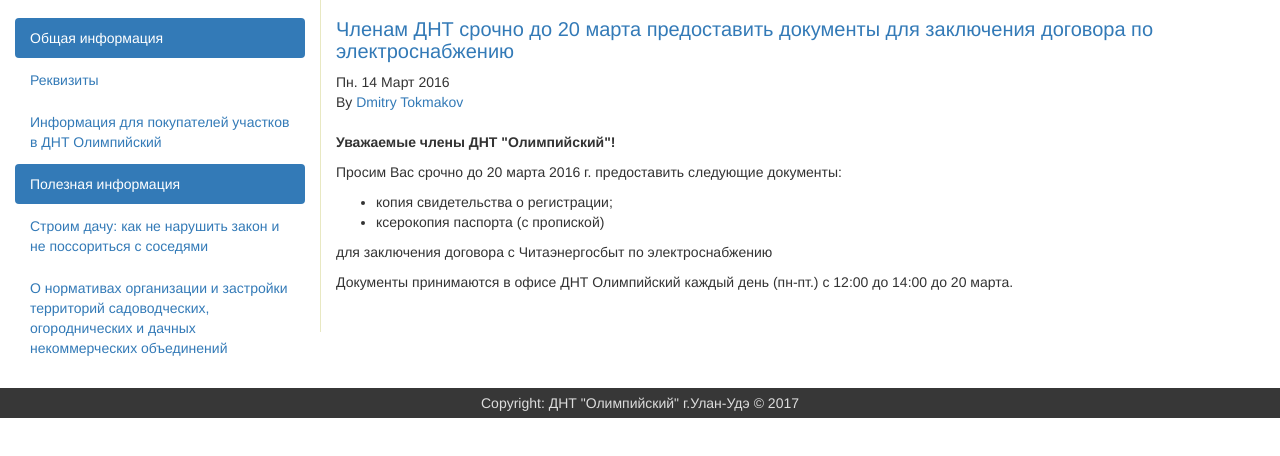
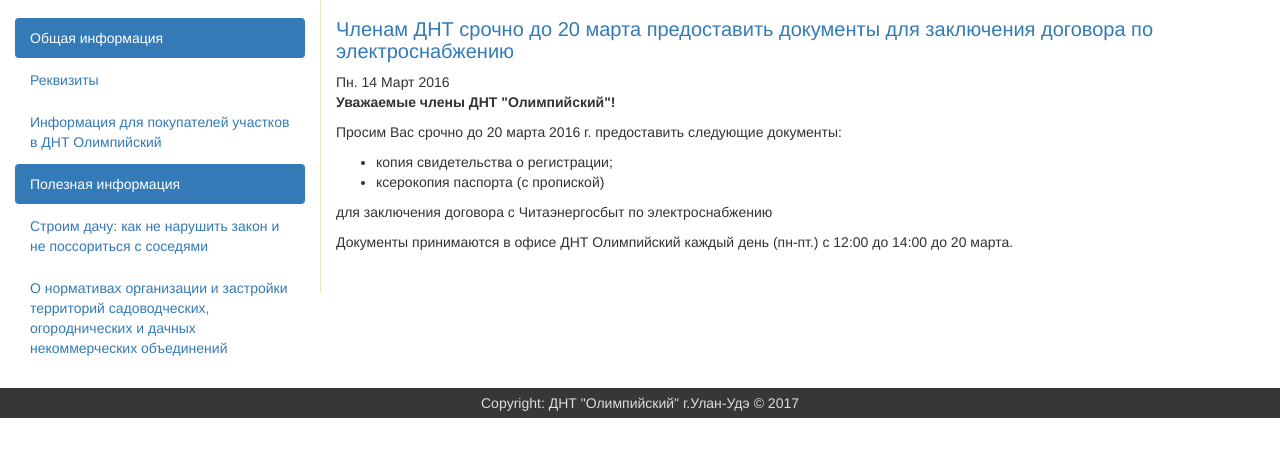
Before and after one commit to dnt-olimp/dnt-olimp.github.io, a plain HTML site: page 2016/03/14/chlenam-dnt-srochno-do-20-marta-predostavit-dokumenty-dlia-zakliucheniia-dogovora-po-elektrosnabzheniiu/index.html in a window 1280 px wide. Shown: the part 202-658 px from the top of the page. Drawn offline with nearby package versions, Linux system fonts and the light colour scheme.

Commit message:
Add files via upload

```diff
--- a/2016/03/14/chlenam-dnt-srochno-do-20-marta-predostavit-dokumenty-dlia-zakliucheniia-dogovora-po-elektrosnabzheniiu/index.html
+++ b/2016/03/14/chlenam-dnt-srochno-do-20-marta-predostavit-dokumenty-dlia-zakliucheniia-dogovora-po-elektrosnabzheniiu/index.html
@@ -67,9 +67,6 @@
     <time class="published" datetime="2016-03-14T11:00:00+08:00">
       Пн. 14 Март 2016
     </time>
-    <address class="vcard author">
-      By           <a class="url fn" href="/author/dmitry-tokmakov.html">Dmitry Tokmakov</a>
-    </address>
   </footer><!-- /.post-info -->
   <div class="entry-content">
     <p><strong>Уважаемые члены ДНТ "Олимпийский"!</strong></p>
```
Also changed, not shown: 2016/04/11/v-dnt-olimpiiskii-prisvoili-novye-nazvaniia-ulits/index.html (+0 -3 lines), 2016/04/19/priglashaem-chlenov-dnt-olimpiiskii-na-subbotnik/index.html (+0 -3 lines), 2016/05/11/14-maia-budet-proizvoditsia-plombirovanie-elektroschetchikov/index.html (+0 -3 lines), 2016/05/24/informatsiia-o-oplate-i-vyvoze-musora/index.html (+0 -3 lines), 2016/05/24/obshchee-sobranie-chlenov-dnt-olimpiiskii-28052016/index.html (+0 -3 lines), 2016/10/25/informatsiia-ob-oplate-chlenskikh-vznosov-za-2016-g/index.html (+0 -3 lines), 2016/11/11/informatsiia-ob-otkliuchenii-vody-i-elektroenergii-dolzhnikam/index.html (+0 -3 lines), 2016/11/23/informatsiia-o-zadolzhennosti-po-chlenskim-vznosam/index.html (+0 -3 lines), 2016/12/05/dopolnitelnye-chasy-priema-v-administratsii-dnt-olimpiiskii-v-dekadre-2016/index.html (+0 -3 lines), 2016/12/16/informatsiia-o-bankovskikh-rekvizitakh-dnt-olimpiiskii/index.html (+0 -3 lines), authors.html (+1 -2 lines).
